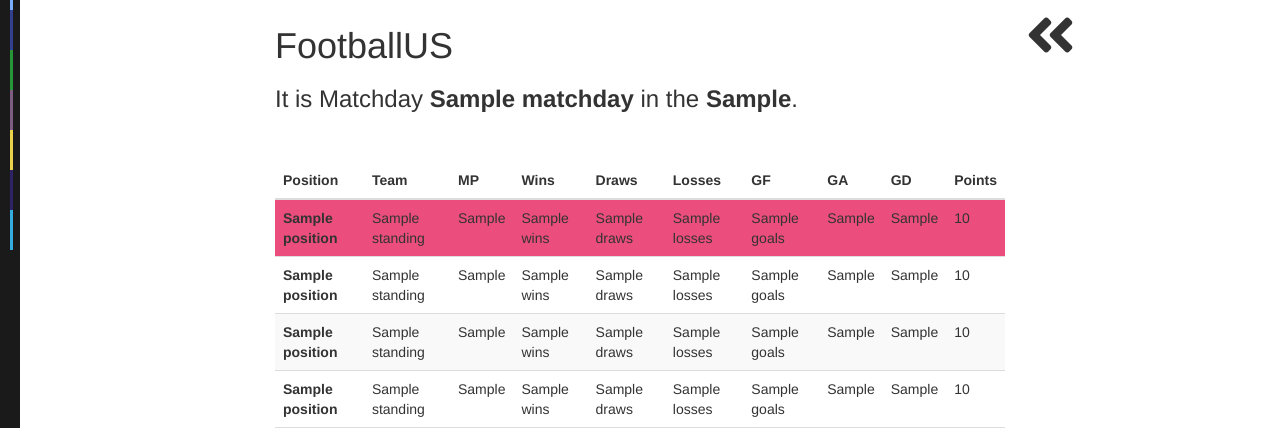
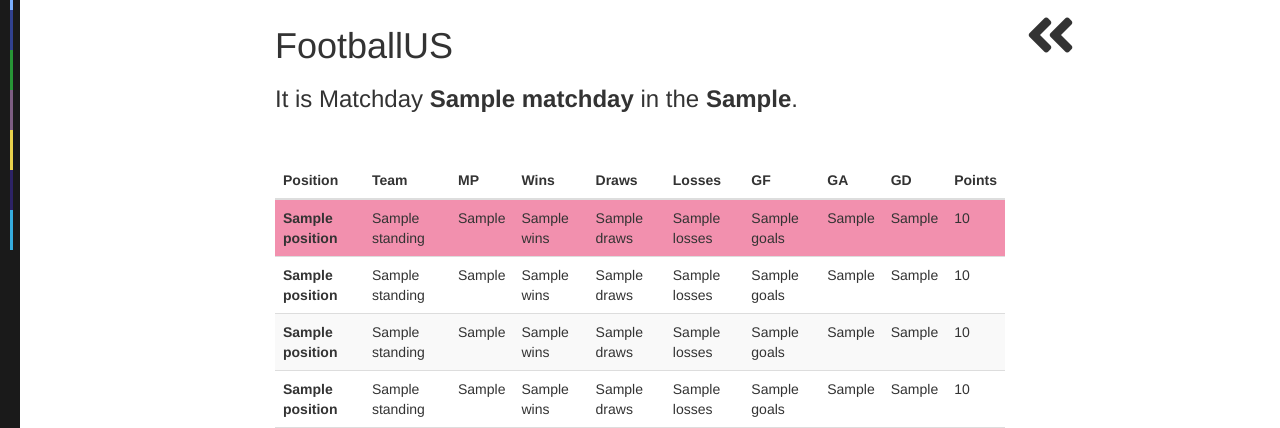
Before and after one commit to gwadegraham/FootballUS, a Django app: page /tables/laliga in a window 1280 px wide, with the pointer over the restyled element. Shown: the part 135-563 px from the top of the page. Run offline with Django 3.2, Linux system fonts and the light colour scheme; tables that the repository leaves empty hold one stand-in row (values such as "Sample post"); a database or web service that is not in the repository returns one stand-in record (values such as "Sample title"); data that the repository does not hold is empty; some libraries are stand-ins or nearby versions.

Commit message:
changed hover color to a lighter pink

```diff
--- a/tables/static/css/styles.css
+++ b/tables/static/css/styles.css
@@ -315,9 +315,9 @@ button {
 /*-------------------------------*/
 
 .table-hover tbody tr:hover td, .table-hover tbody tr:hover th {
-  background-color: #EB4E7D;
+  background-color: #F290AE;
 }
 
 .list-group-flush .list-group-item:hover {
-  background-color: #EB4E7D;
+  background-color: #F290AE;
 }
```
